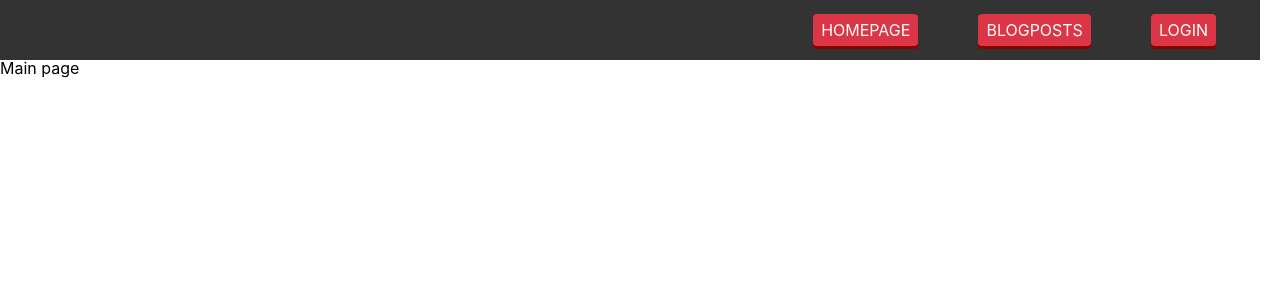
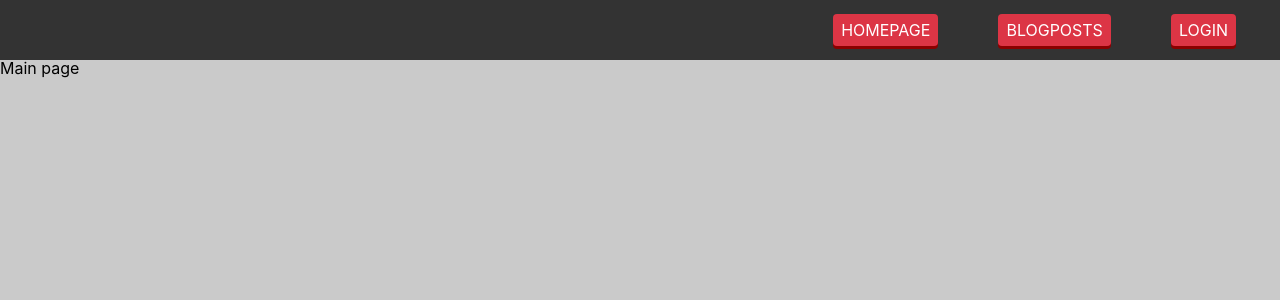
Before and after one commit to pbaki/blog-api-client, a React (Vite) app: page / in a window 1280 px wide. Shown: the top 300 px of the page. Built offline with nearby package versions, Linux system fonts and the light colour scheme.

Commit message:
bg color + nav margin fix

```diff
--- a/src/index.css
+++ b/src/index.css
@@ -130,3 +130,6 @@ table {
   border-collapse: collapse;
   border-spacing: 0;
 }
+body {
+  background-color: rgba(179, 179, 179, 0.692);
+}
--- a/src/user_type/user/nav/nav.css
+++ b/src/user_type/user/nav/nav.css
@@ -5,7 +5,6 @@
   background-color: #333;
   color: white;
   gap: 60px;
-  margin-right: 20px;
   padding: 14px;
 }
 .Navigation .navHomepage,
--- a/src/user_type/user/nav/nav.scss
+++ b/src/user_type/user/nav/nav.scss
@@ -5,7 +5,6 @@
   background-color: #333;
   color: white;
   gap: 60px;
-  margin-right: 20px;
   padding: 14px;
 
   .navHomepage,
```
Also changed, not shown: 1 other file (tests, documents, lock files or other folders).
